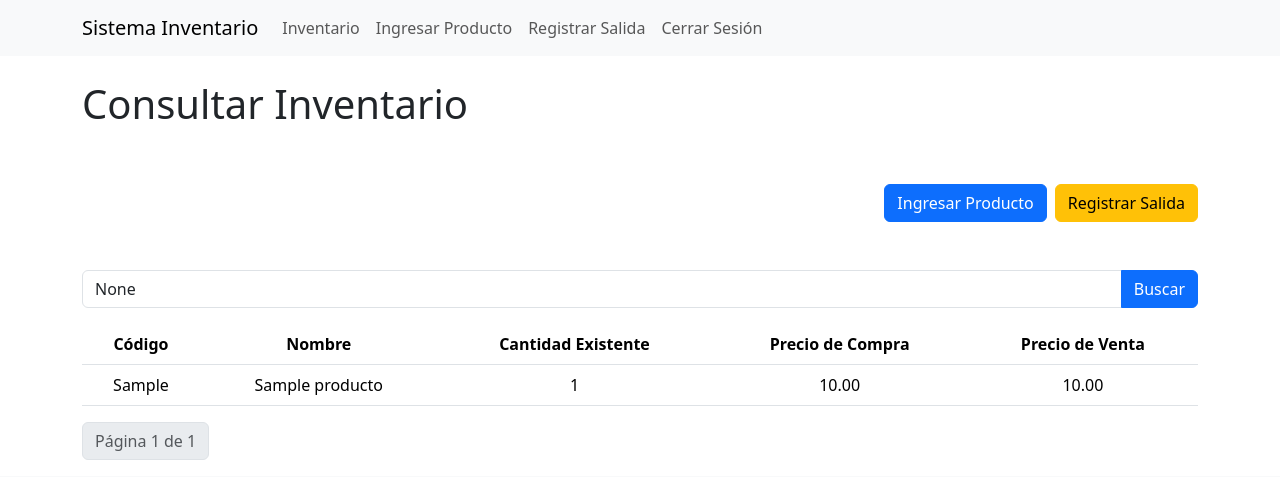
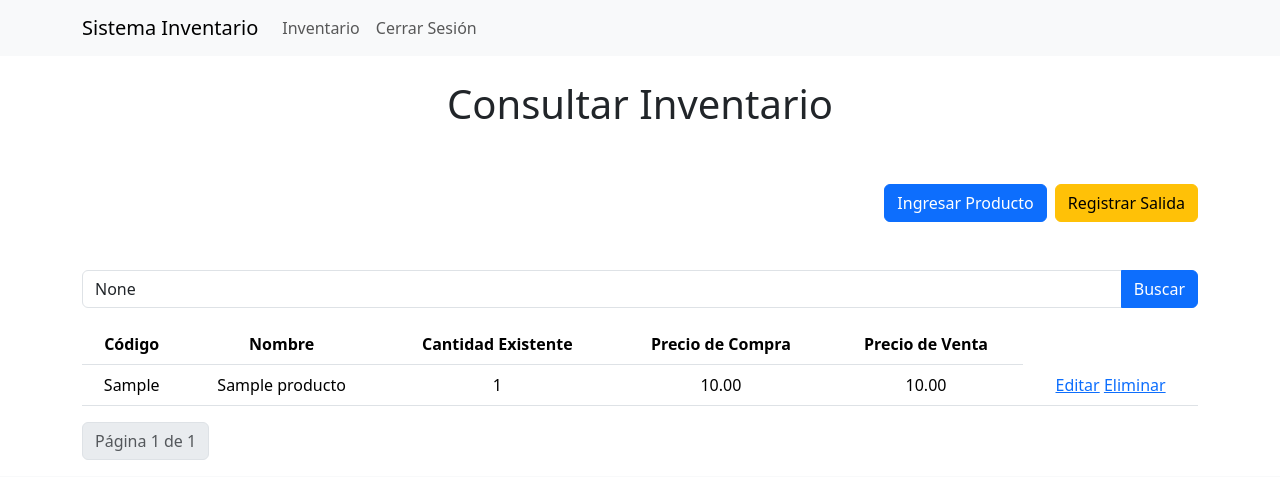
Before and after one commit to Jio7g/Sistema_Inventario_Bodega, a Django app: page /inventory/consultar_inventario/ in a window 1280 px wide. Shown: the top 477 px of the page. Run offline with Django 4.2, Linux system fonts and the light colour scheme; a user stored in the database is signed in; tables that the repository leaves empty hold one stand-in row (values such as "Sample post").

Commit message:
Se agregarion las opciones de editar y elimina a las tablas

```diff
--- a/inventory/templates/consultar_inventario.html
+++ b/inventory/templates/consultar_inventario.html
@@ -7,7 +7,7 @@
     {% extends 'base.html' %}
 
     {% block content %}
-    <h1>Consultar Inventario</h1>
+    <h1 class="text-center">Consultar Inventario</h1>
     <br><br>
 
     <div class="d-grid gap-2 d-md-flex justify-content-md-end">
@@ -50,10 +50,13 @@
                     <td>{{ producto.cantidad_existente }}</td>
                     <td>{{ producto.precio_compra }}</td>
                     <td>{{ producto.precio_venta }}</td>
+                    <td>
+                        <a href="{% url 'editar_producto' producto.id %}" data-toggle="modal" data-target="#editModal{{ producto.codigo }}">Editar</a>
+                        <a href="{% url 'eliminar_producto' producto.id %}" data-toggle="modal" data-target="#deleteModal{{ producto.codigo }}">Eliminar</a>
+                    </td>
                 </tr>
                 {% endfor %}
             </tbody>
-        </div>
         </table>
     </div>
 
--- a/inventory/urls.py
+++ b/inventory/urls.py
@@ -5,4 +5,6 @@
     path('ingresar_producto/', views.ingresar_producto, name='ingresar_producto'),
     path('registrar_salida/', views.registrar_salida, name='registrar_salida'),
     path('consultar_inventario/', views.consultar_inventario, name='consultar_inventario'),
+    path('editar_producto/<int:producto_id>/', views.editar_producto, name='editar_producto'),
+    path('eliminar_producto/<int:producto_id>/', views.eliminar_producto, name='eliminar_producto'),
 ]
--- a/inventory/views.py
+++ b/inventory/views.py
@@ -58,3 +58,26 @@
     productos = paginator.get_page(page)
 
     return render(request, 'consultar_inventario.html', {'productos': productos, 'query': query})
+
+
+def editar_producto(request, producto_id):
+    producto = get_object_or_404(Producto, id=producto_id)
+
+    if request.method == 'POST':
+        form = ProductoForm(request.POST, instance=producto)
+        if form.is_valid():
+            form.save()
+            return redirect('consultar_inventario')
+    else:
+        form = ProductoForm(instance=producto)
+
+    return render(request, 'editar_producto.html', {'form': form, 'producto': producto})
+
+def eliminar_producto(request, producto_id):
+    producto = get_object_or_404(Producto, id=producto_id)
+
+    if request.method == 'POST':
+        producto.delete()
+        return redirect('consultar_inventario')
+
+    return render(request, 'eliminar_producto.html', {'producto': producto})
--- a/templates/base.html
+++ b/templates/base.html
@@ -25,12 +25,6 @@
 
                             <li class="nav-item">
                                 <a class="nav-link" href="{% url 'consultar_inventario' %}">Inventario</a>
-                            </li>
-                            <li class="nav-item">
-                                <a class="nav-link" href="{% url 'ingresar_producto' %}">Ingresar Producto</a>
-                            </li>
-                            <li class="nav-item">
-                                <a class="nav-link" href="{% url 'registrar_salida' %}">Registrar Salida</a>
                             </li>
                             <li class="nav-item">
                                 <a class="nav-link" href="{% url 'logout' %}">Cerrar Sesión</a>
```
Also changed, not shown: inventory/templates/editar_producto.html (added, +24 -0 lines), inventory/templates/eliminar_producto.html (added, +33 -0 lines).
